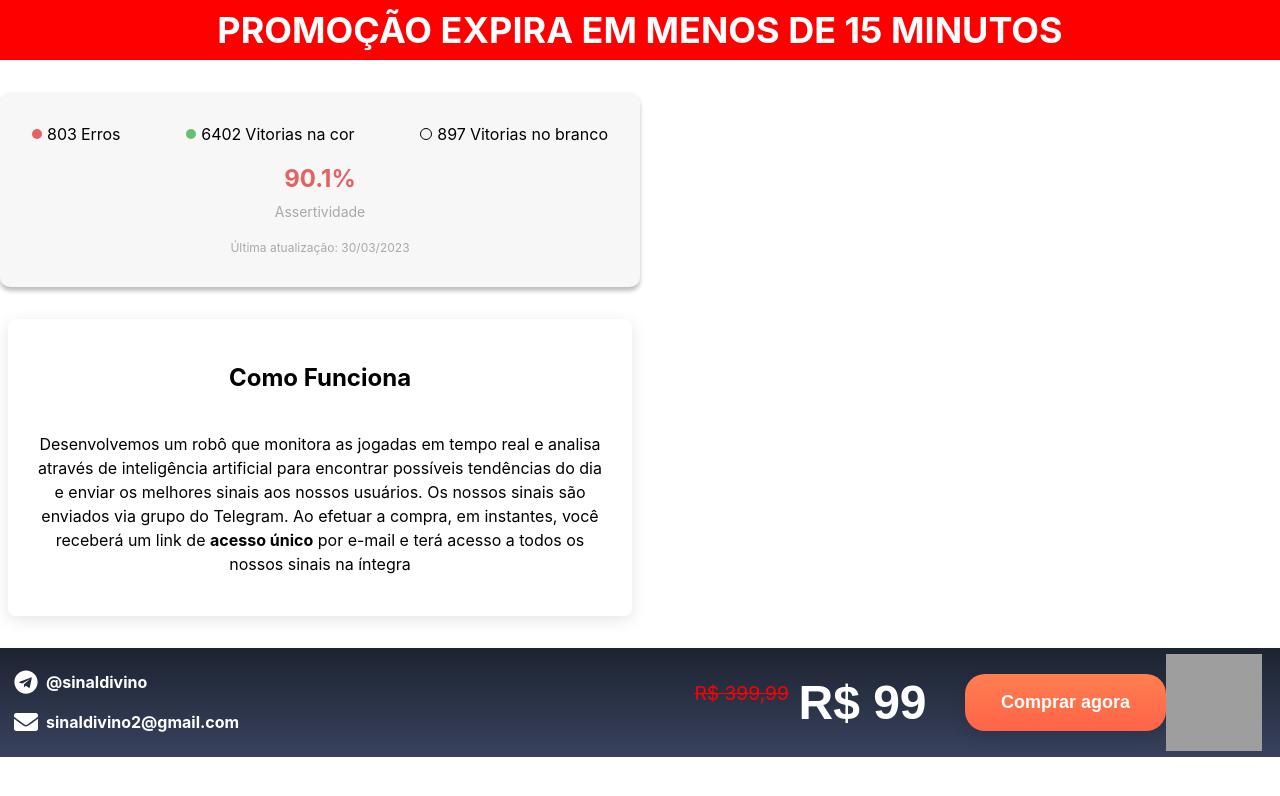
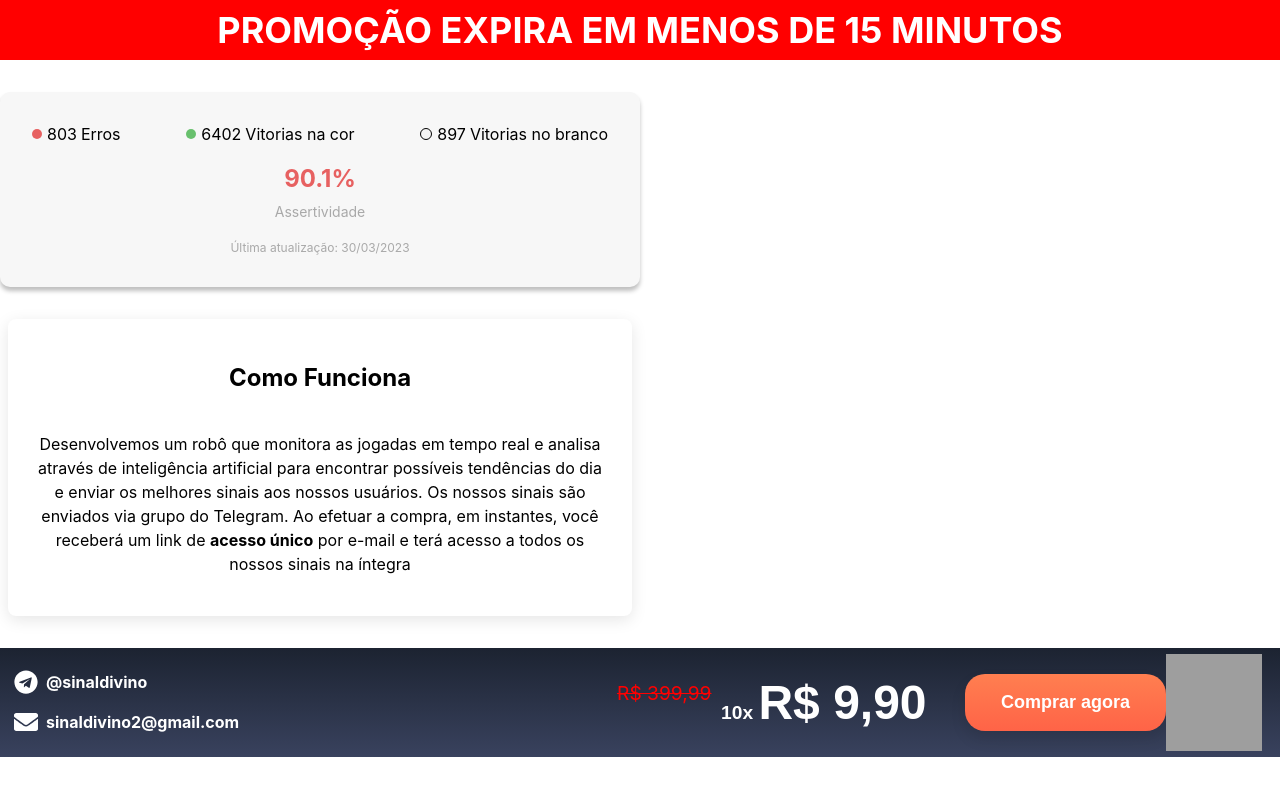
Before and after one commit to diogobalieiro/sinaldivino.com.br, a React (Create React App) app: page / in a window 1280 px wide. Shown: the top 796 px of the page. Built offline with nearby package versions, Linux system fonts and the light colour scheme; grey boxes are pictures that could not be loaded.

Commit message:
adicionando o parcelamento

```diff
--- a/src/App.js
+++ b/src/App.js
@@ -56,7 +56,7 @@ function App() {
           <Contato />
         </div>
         <div style={{display:'flex'}}>
-          <Preco precoOriginal="399,99" precoPromocional="99" />
+          <Preco precoOriginal="399,99" precoPromocional="9,90" />
           <ComprarButton />
           <img src={DiceImg} style={{width:'6em'}} id="dice" />
         </div>
--- a/src/Preco.js
+++ b/src/Preco.js
@@ -20,11 +20,15 @@ const styles = {
     marginRight: '0.8em',
     fontFamily: 'Poppins, sans-serif',
   },
+  parcelas: {
+    fontSize: '0.4em',
+  }
 };
 
 if (window.matchMedia('(max-width: 768px)').matches) {
   styles.precoPromocional.fontSize = '1.5em';
   styles.precoOriginal.fontSize = '0.6em';
+  styles.parcelas.fontSize = '0.2em'
   }
 
 
@@ -35,7 +39,7 @@ function Preco(props) {
   return (
     <div style={styles.preco}>
       <div style={styles.precoOriginal}>{`R$ ${precoOriginal}`}</div>
-      <div style={styles.precoPromocional}>{`R$ ${precoPromocional}`}</div>
+      <div style={styles.precoPromocional}><span style={styles.parcelas}>10x </span>{`R$ ${precoPromocional}`}</div>
     </div>
   );
 }
```
